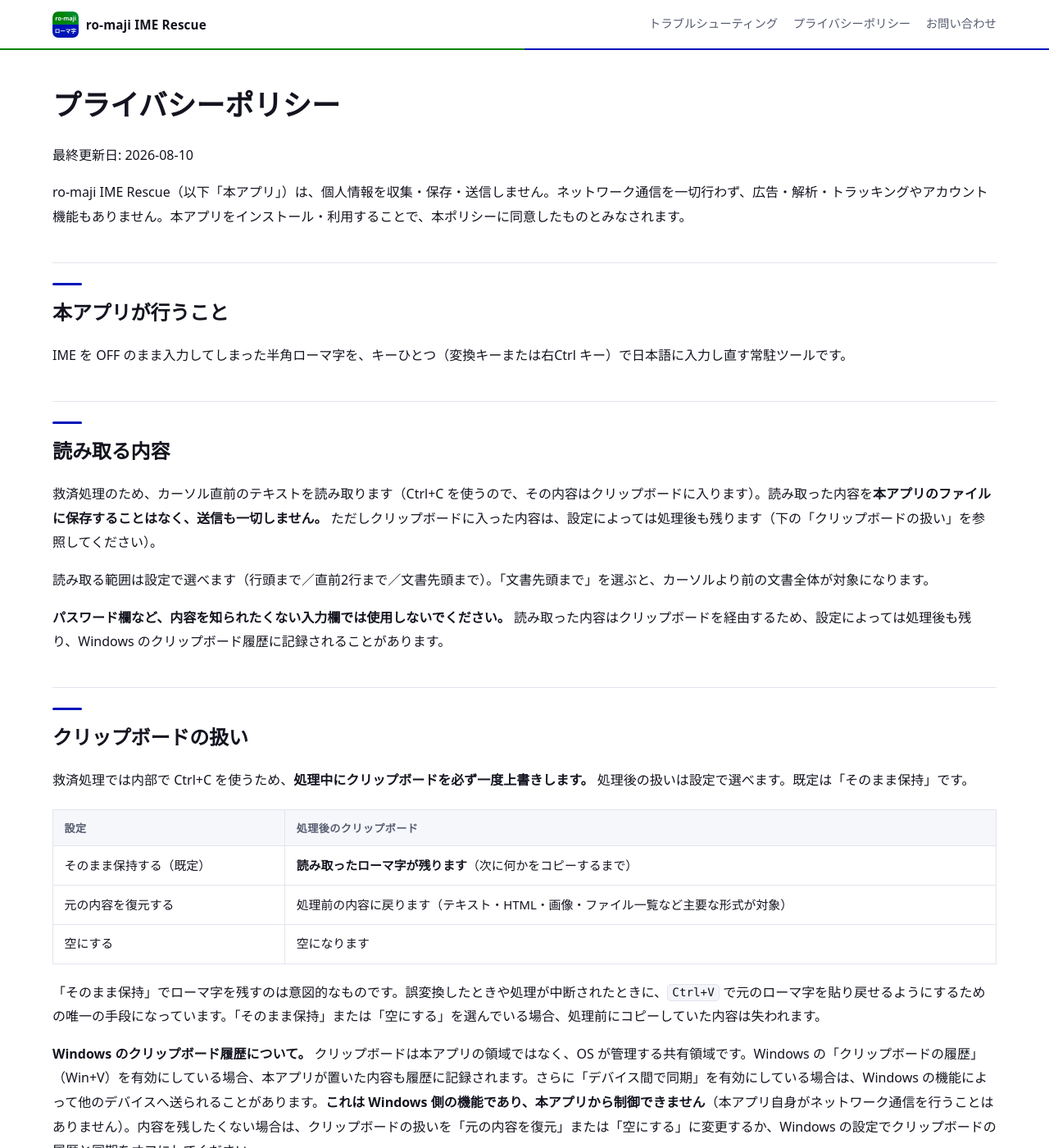
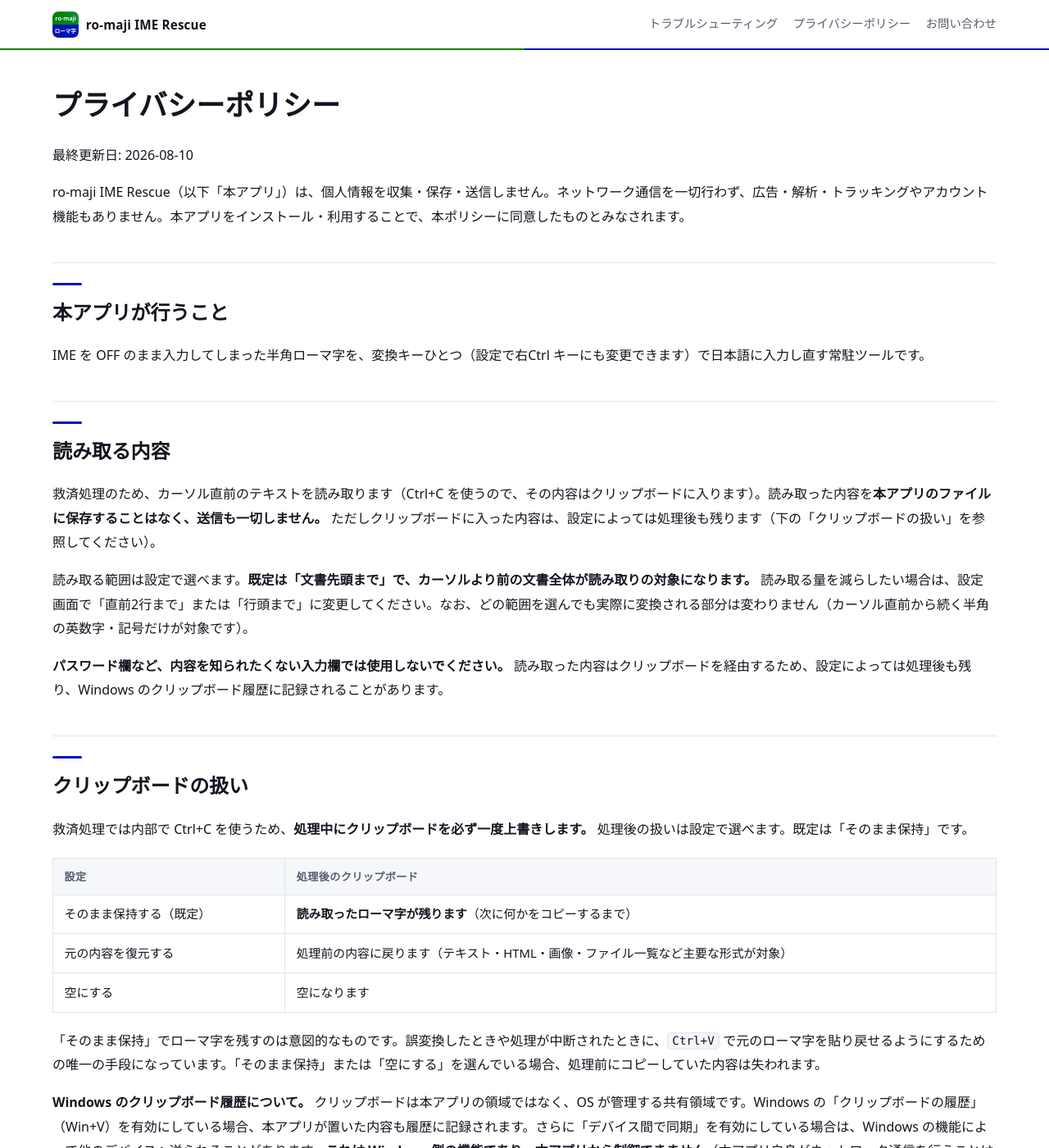
Before and after one commit to moappsupport/ro-maji_IME_Rescue, a Jekyll site: the page built from privacy.md, in a window 1280 px wide and 1400 px high. Shown: the whole window at 82% size. Built offline with Jekyll 4.4.1, drawn with Linux system fonts in a browser that asks for light colours.

Commit message:
設定画面のフォントを読める大きさにし、取得範囲の既定を文書先頭にする
設定画面のフォント。OS の UI フォント（日本語環境では遊ゴシック UI）に
揃えた結果、同じ 9pt でも Segoe UI より字面が小さく読みにくくなっていた。
本文 10pt / 注記 9pt へ 1pt 上げて実効サイズを揃える。フィールド名から
サイズを外し、用途で呼ぶ名前（_fontBody / _fontNote / _fontHeader）にした。

取得範囲の既定を SelectAll に。LineStart だと、折り返し表示のアプリで
Shift+Home が論理行頭まで届かず「初期状態のまま使うと失敗する」経路が
残る。広く選んでも変換対象の境界は変わらない（末尾から続く [\x21-\x7E]
で決まる）ので、増えるのは読み取る量だけ。効くのは ini の無い新規
インストールだけで、既存ユーザーは今の設定のまま。

サイト。区切りの説明が実装と食い違っていた（「半角スペースと改行だけ」
と書いていたが、実際は半角の英数字・記号以外のすべてで止まる）。長文の
注意には 147 文字の実例と所要時間の表を足し、アプリと PC の重さで変わる
こと、実測では計算値より 25% ほど長いことを明記した。ヒーローの例文を
1文字大文字・連続大文字・漢字を含むものへ差し替え、「キーひとつ」を
「変換キーひとつ」に統一。設定の節はスクリーンショットを撮り直し、
項目の説明を実物に合わせて書き直した。

配色は、ヒーロー横のカードの上縁と制限事項カードの左縁を緑青の交互に。

「カスタム」が選択されても Enabled=false のせいで灰色のままの件は、
今回は直さず ROADMAP に修正候補として記録した。

Co-Authored-By: Claude Opus 5 <noreply@anthropic.com>

```diff
--- a/assets/css/style.css
+++ b/assets/css/style.css
@@ -426,11 +426,13 @@ kbd {
   margin: 0;
   padding: 1.1rem 1.25rem;
   border: 1px solid var(--border);
-  border-top: 3px solid var(--accent);
+  border-top: 3px solid var(--accent-2);
   border-radius: 12px;
   background: var(--bg-soft);
   line-height: 1.7;
 }
+/* アイコンの二色を交互に置く。枚数が増えても緑青緑…と続く */
+.cards li:nth-of-type(even) { border-top-color: var(--accent); }
 .cards b { display: block; margin-bottom: .2rem; }
 .cards span { font-size: .9rem; color: var(--fg-muted); }
 
@@ -514,6 +516,9 @@ kbd {
   background: var(--bg-soft);
   padding: 1.1rem 1.3rem;
 }
+/* .cards と同じく交互に。「できること」と「できないこと」は別々の .limits に
+   入っているので、それぞれ緑始まりになる。 */
+.limit-item:nth-of-type(even) { border-left-color: var(--accent); }
 .limit-item > :first-child { margin-top: 0; }
 .limit-item > :last-child { margin-bottom: 0; }
 .limit-item h3 {
--- a/privacy.md
+++ b/privacy.md
@@ -9,13 +9,13 @@ ro-maji IME Rescue（以下「本アプリ」）は、個人情報を収集・
 
 ## 本アプリが行うこと
 
-IME を OFF のまま入力してしまった半角ローマ字を、キーひとつ（変換キーまたは右Ctrl キー）で日本語に入力し直す常駐ツールです。
+IME を OFF のまま入力してしまった半角ローマ字を、変換キーひとつ（設定で右Ctrl キーにも変更できます）で日本語に入力し直す常駐ツールです。
 
 ## 読み取る内容
 
 救済処理のため、カーソル直前のテキストを読み取ります（Ctrl+C を使うので、その内容はクリップボードに入ります）。読み取った内容を**本アプリのファイルに保存することはなく、送信も一切しません。** ただしクリップボードに入った内容は、設定によっては処理後も残ります（下の「クリップボードの扱い」を参照してください）。
 
-読み取る範囲は設定で選べます（行頭まで／直前2行まで／文書先頭まで）。「文書先頭まで」を選ぶと、カーソルより前の文書全体が対象になります。
+読み取る範囲は設定で選べます。**既定は「文書先頭まで」で、カーソルより前の文書全体が読み取りの対象になります。** 読み取る量を減らしたい場合は、設定画面で「直前2行まで」または「行頭まで」に変更してください。なお、どの範囲を選んでも実際に変換される部分は変わりません（カーソル直前から続く半角の英数字・記号だけが対象です）。
 
 **パスワード欄など、内容を知られたくない入力欄では使用しないでください。** 読み取った内容はクリップボードを経由するため、設定によっては処理後も残り、Windows のクリップボード履歴に記録されることがあります。
 
```
Also changed, not shown: other parts of privacy.md (+1 -1 lines), index.md (+34 -13 lines), assets/img/settings.png.
